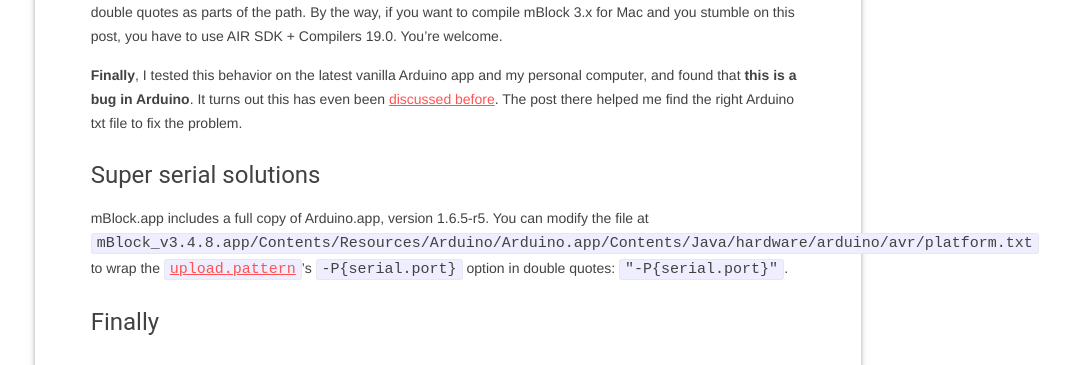
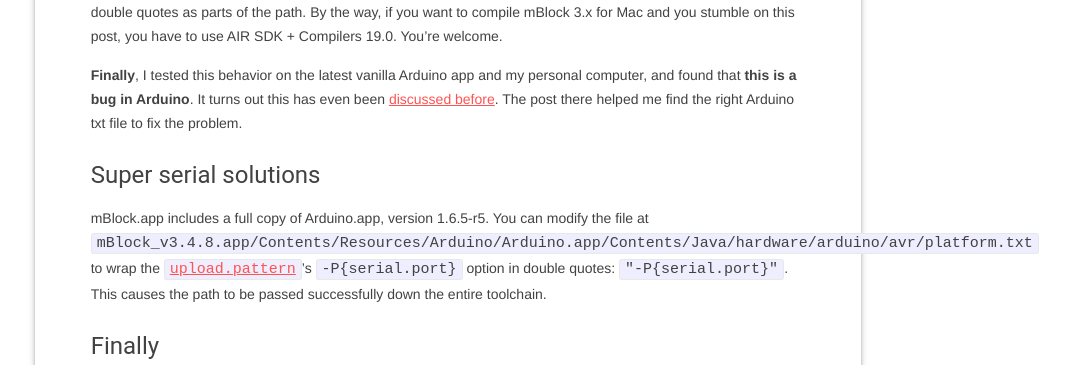
Before and after one commit to smartperson/varunmehta.com, a Jekyll site: the page built from _posts/2017-06-14-mbot-with-macos-lion.md, in a window 1280 px wide and 900 px high, scrolled down 2228 px, cut to the strip 0-365 px from the top of the window. Shown: the whole strip, without its empty margins (192-1262 px from the left). Built offline with Jekyll 4.4.1, drawn with Linux system fonts in a browser that asks for light colours.

Commit message:
one extra sentence

```diff
--- a/_posts/2017-06-14-mbot-with-macos-lion.md
+++ b/_posts/2017-06-14-mbot-with-macos-lion.md
@@ -66,7 +66,7 @@
 
 #### Super serial solutions
 
-mBlock.app includes a full copy of Arduino.app, version 1.6.5-r5. You can modify the file at `mBlock_v3.4.8.app/Contents/Resources/Arduino/Arduino.app/Contents/Java/hardware/arduino/avr/platform.txt` to wrap the [`upload.pattern`](https://github.com/arduino/Arduino/blob/8d955c8be12731a4df7064e04606399c2cdad03b/hardware/arduino/avr/platform.txt#L105)'s `-P{serial.port}` option in double quotes: `"-P{serial.port}"`.
+mBlock.app includes a full copy of Arduino.app, version 1.6.5-r5. You can modify the file at `mBlock_v3.4.8.app/Contents/Resources/Arduino/Arduino.app/Contents/Java/hardware/arduino/avr/platform.txt` to wrap the [`upload.pattern`](https://github.com/arduino/Arduino/blob/8d955c8be12731a4df7064e04606399c2cdad03b/hardware/arduino/avr/platform.txt#L105)'s `-P{serial.port}` option in double quotes: `"-P{serial.port}"`. This causes the path to be passed successfully down the entire toolchain.
 
 #### Finally
 
```
